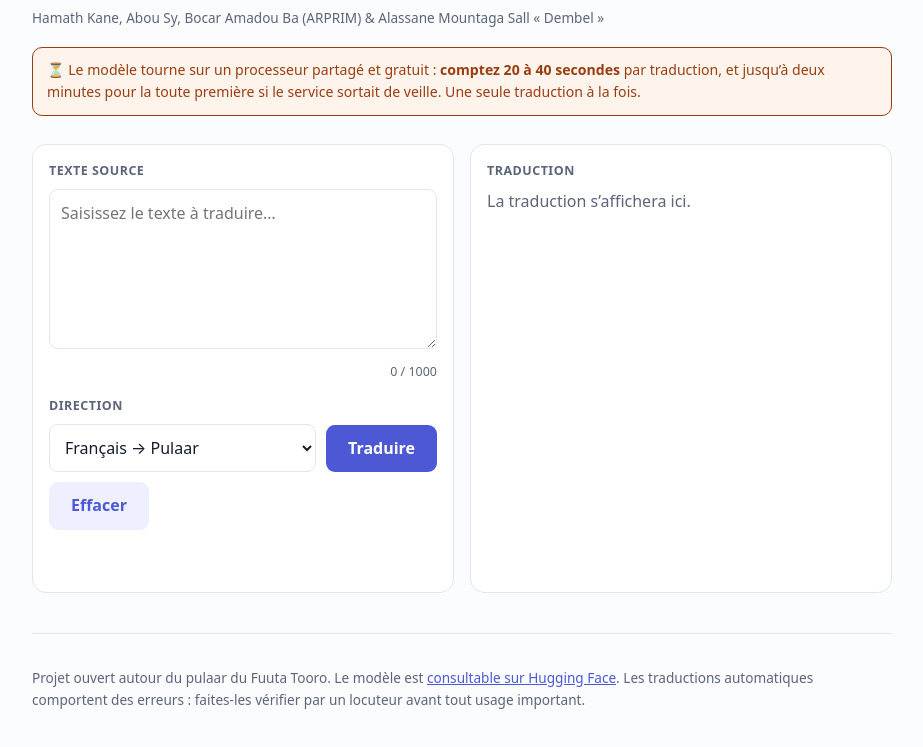
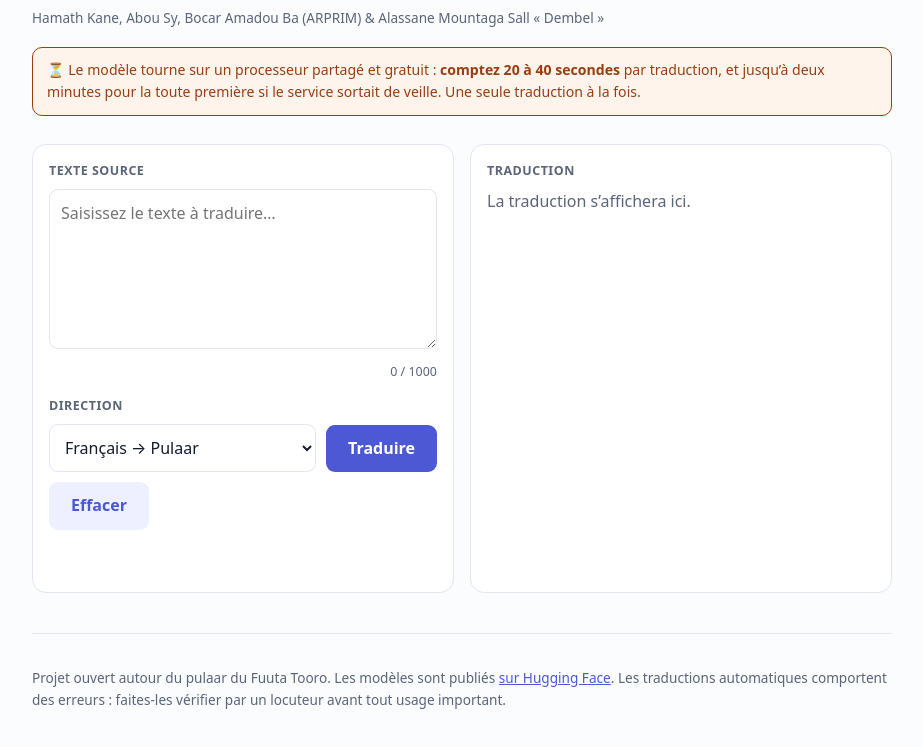
Before and after one commit to kawkumputer/pulaar-translate, a website: page public/index.html in a window 1280 px wide. Shown: the part 109-856 px from the top of the page, without its empty margins (178-1101 px from the left). Drawn offline with Linux system fonts and the light colour scheme.

Commit message:
fix: lien Hugging Face en 404, et URL canonique inventée
Deux erreurs de ma part dans le pied de page et l'en-tête.

Le lien pointait sur huggingface.co/kawkumputer/PulaarAI, qui renvoie 404 :
PulaarAI est un Space, et un Space vit sous /spaces/. Le lien va désormais sur
le profil kawkumputer, qui liste à la fois les modèles et les Spaces et ne
périmera pas à chaque nouvelle version — contrairement à un lien vers
pulaar-ai-nllb-1.3b-v10, qui serait obsolète dès la publication de v11.

L'URL canonique pointait sur pulaarai.vercel.app, un domaine que j'avais
supposé sans le vérifier. Une canonique fausse est pire que pas de canonique :
elle indique aux moteurs que la vraie page est ailleurs, ce qui annulerait
précisément le référencement pour lequel cette page a été écrite en HTML
plutôt qu'en Flutter. Retirée, avec un commentaire pour la renseigner une fois
le domaine Vercel connu.

Les liens restants ont été vérifiés : ils répondent 200.

Co-Authored-By: Claude Opus 5 <noreply@anthropic.com>

```diff
--- a/public/index.html
+++ b/public/index.html
@@ -5,7 +5,8 @@
 <meta name="viewport" content="width=device-width, initial-scale=1">
 <title>PulaarAI — Traducteur Français ↔ Pulaar (Fuuta Tooro)</title>
 <meta name="description" content="Traducteur automatique français ↔ pulaar, dialecte Fuuta Tooro. Modèle NLLB affiné sur un corpus validé par des locuteurs natifs. Gratuit.">
-<link rel="canonical" href="https://pulaarai.vercel.app/">
+<!-- canonical a renseigner avec le domaine Vercel reel, une fois connu :
+     <link rel="canonical" href="https://VOTRE-DOMAINE/"> -->
 <meta property="og:title" content="PulaarAI — Traducteur Français ↔ Pulaar">
 <meta property="og:description" content="Traduction automatique français ↔ pulaar, dialecte Fuuta Tooro.">
 <meta property="og:type" content="website">
@@ -111,8 +112,8 @@
 
   <footer>
     <p>
-      Projet ouvert autour du pulaar du Fuuta Tooro. Le modèle est
-      <a href="https://huggingface.co/kawkumputer/PulaarAI">consultable sur Hugging Face</a>.
+      Projet ouvert autour du pulaar du Fuuta Tooro. Les modèles sont publiés
+      <a href="https://huggingface.co/kawkumputer">sur Hugging Face</a>.
       Les traductions automatiques comportent des erreurs : faites-les vérifier
       par un locuteur avant tout usage important.
     </p>
```
